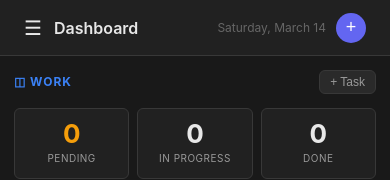
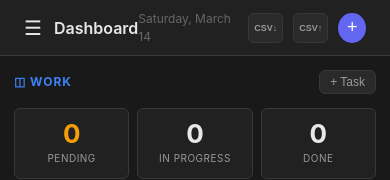
Before and after one commit to ramtikar9821-bit/lifeplanner, a website: page project-planner/index.html in a window 390 px wide. Shown: the top 180 px of the page. Drawn offline with Linux system fonts and the light colour scheme.

Commit message:
Show CSV import/export buttons on mobile

```diff
--- a/project-planner/style.css
+++ b/project-planner/style.css
@@ -652,5 +652,5 @@ body {
   .cal-cell { min-height: 56px; }
   .habit-row { grid-template-columns: 1fr repeat(7, 28px) 48px 42px; gap: 2px; }
   .habit-cell { width: 26px; height: 26px; }
-  .btn-icon-csv { display: none; }
+  .btn-icon-csv { font-size: 9px !important; padding: 0 5px !important; }
 }
--- a/project-planner/www/style.css
+++ b/project-planner/www/style.css
@@ -652,5 +652,5 @@ body {
   .cal-cell { min-height: 56px; }
   .habit-row { grid-template-columns: 1fr repeat(7, 28px) 48px 42px; gap: 2px; }
   .habit-cell { width: 26px; height: 26px; }
-  .btn-icon-csv { display: none; }
+  .btn-icon-csv { font-size: 9px !important; padding: 0 5px !important; }
 }
```
